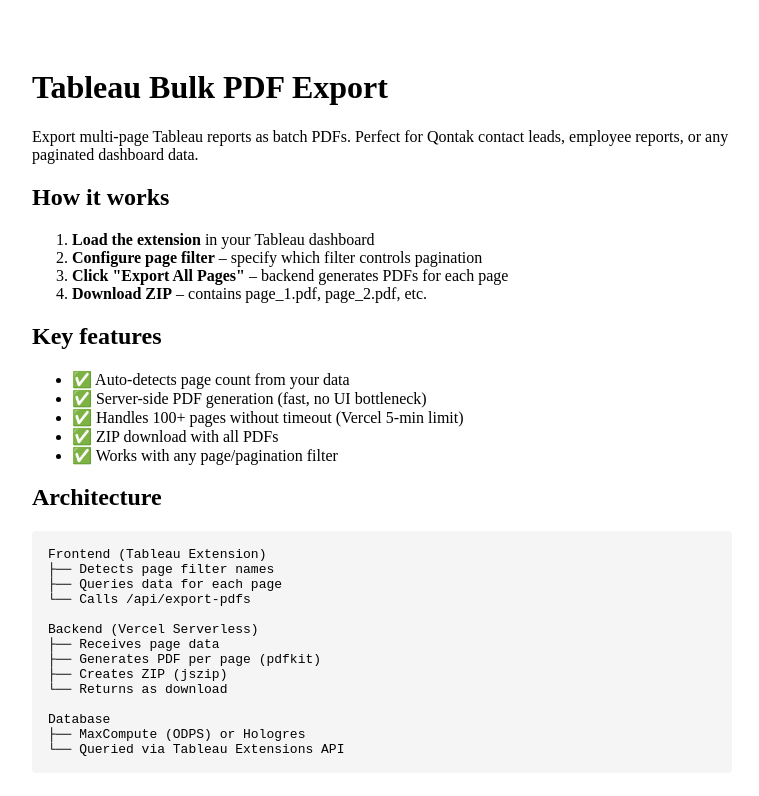
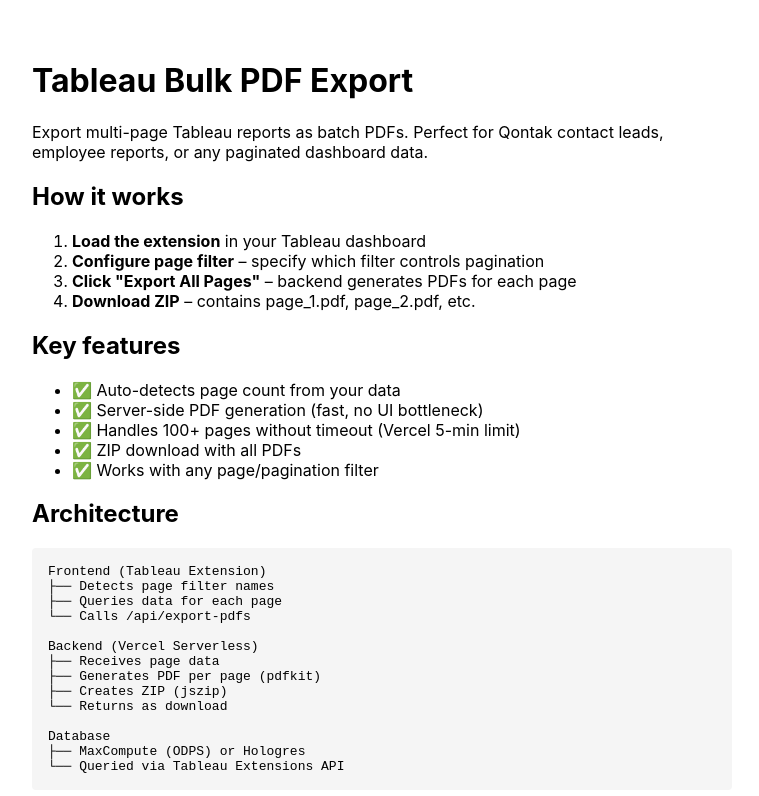
Before and after one commit to grahito-mkr/tableau-pagination, a Next.js app: page / in a window 1280 px wide. Shown: the top 796 px of the page, without its empty margins (258-1017 px from the left). Built offline with nearby package versions, Linux system fonts and the light colour scheme.

Commit message:
Create layout.tsx

```diff
--- /dev/null
+++ b/app/layout.tsx
@@ -0,0 +1,20 @@
+import type { Metadata } from "next";
+
+export const metadata: Metadata = {
+  title: "Tableau Bulk PDF Export",
+  description: "Export multi-page Tableau reports as batch PDFs"
+};
+
+export default function RootLayout({
+  children
+}: {
+  children: React.ReactNode;
+}) {
+  return (
+    <html lang="en">
+      <body style={{ margin: 0, fontFamily: "-apple-system, BlinkMacSystemFont, 'Segoe UI', sans-serif" }}>
+        {children}
+      </body>
+    </html>
+  );
+}
```
